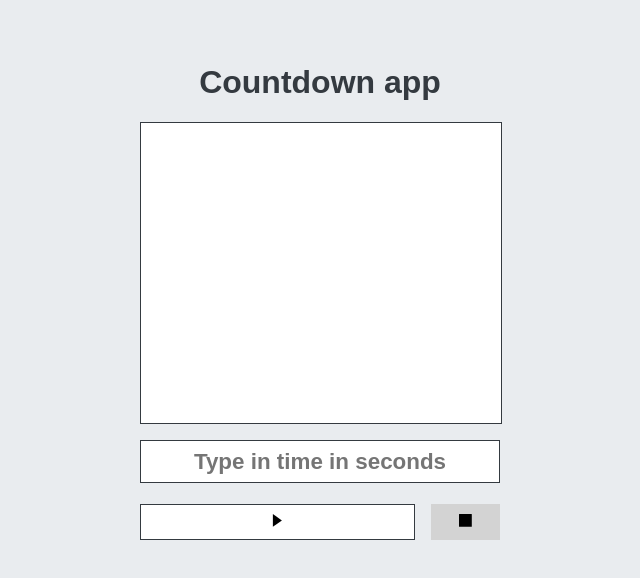
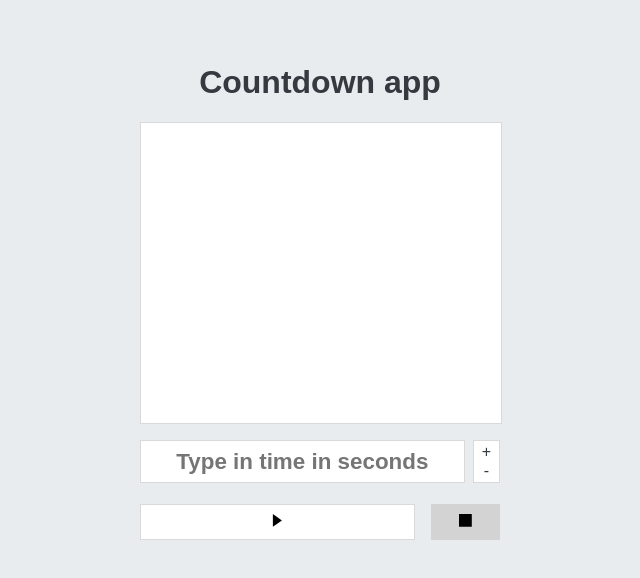
Before and after one commit to vr1e/countdown-timer, a Preact app: page / in a window 1280 px wide. Shown: the top 578 px of the page, without its empty margins (320-960 px from the left). Built offline with nearby package versions, Linux system fonts and the light colour scheme.

Commit message:
add small controll buttons

```diff
--- a/src/components/counter/time-enter.tsx
+++ b/src/components/counter/time-enter.tsx
@@ -17,6 +17,7 @@ export default function TimeEnter() {
 	}
 
 	return (
+		<div className='time-input'>
 			<input
 				type='number'
 				required
@@ -25,5 +26,20 @@ export default function TimeEnter() {
 				onInput={appContext.enterTimeValue}
 				onKeyPress={handleKeyPress}
 			/>
+			<div className='manual-controls'>
+				<a
+					className='manual-control'
+					name='plus'
+					onClick={appContext.controlTimeValue}>
+					+
+				</a>
+				<a
+					className='manual-control'
+					name='minus'
+					onClick={appContext.controlTimeValue}>
+					-
+				</a>
+			</div>
+		</div>
 	);
 }
--- a/src/contexts/CountdownContext.tsx
+++ b/src/contexts/CountdownContext.tsx
@@ -22,17 +22,20 @@ const CountdownContextProvider: FunctionComponent = props => {
 	const [isRunning, setIsRunning] = useState<null | boolean>(null);
 	const timeElapsed = useRef<HTMLDivElement>(null);
 
+	let inputTime: number;
+
 	/* updates entered time value to 1/10 of a second on play */
 	useEffect(() => {
 		let interval: NodeJS.Timer;
+		inputTime = parseInt(enteredTime);
 
 		if (isRunning) {
 			if (time === 0) {
-				setTime(parseInt(enteredTime) * 10);
+				setTime(inputTime * 10);
 			}
 
 			interval = setInterval(() => {
-				setTime(prevTime => prevTime - 1);
+				setTime(prevTime => (prevTime == 0 ? prevTime : prevTime - 1));
 			}, 100);
 		}
 
@@ -41,22 +44,24 @@ const CountdownContextProvider: FunctionComponent = props => {
 
 	/* updates visual elapsed time on time change and stops at time expired */
 	useEffect(() => {
-		const percentage = `00${Math.round(
-			(time / parseInt(enteredTime)) * 100
-		)}`.slice(-3);
+		inputTime = parseInt(enteredTime);
+
+		const percentage = `00${Math.round((time / inputTime) * 100)}`.slice(-3);
 		timeElapsed.current?.style.setProperty(
 			'transform',
 			`scaleY(0.${percentage})`
 		);
 
 		if (time === 0 && isRunning) {
+			setMessage('Your time expired!');
 			stop();
-			setMessage('Your time expired!');
 		}
 	}, [time]);
 
 	function play() {
-		if (enteredTime && parseInt(enteredTime) > 0) {
+		inputTime = parseInt(enteredTime);
+
+		if (enteredTime && inputTime > 0) {
 			setIsRunning(true);
 			setMessage('');
 		} else {
@@ -80,6 +85,20 @@ const CountdownContextProvider: FunctionComponent = props => {
 		setEnteredTime(e.currentTarget.value);
 	}
 
+	function controlTimeValue(e: any) {
+		const action = e.currentTarget.name;
+		inputTime = parseInt(enteredTime);
+
+		if (action === 'plus')
+			setEnteredTime(prevTime =>
+				!inputTime ? '1' : `${parseInt(prevTime) + 1}`
+			);
+		if (action === 'minus')
+			setEnteredTime(prevTime =>
+				!inputTime ? '0' : `${parseInt(prevTime) - 1}`
+			);
+	}
+
 	return (
 		<CountdownContext.Provider
 			value={{
@@ -90,6 +109,7 @@ const CountdownContextProvider: FunctionComponent = props => {
 				pause,
 				stop,
 				enterTimeValue,
+				controlTimeValue,
 				enteredTime,
 				timeElapsed,
 			}}>
--- a/src/styles/button.css
+++ b/src/styles/button.css
@@ -1,15 +1,12 @@
 button {
   cursor: pointer;
-  background-color: white;
-  border: 1px solid var(--body-txt);
+  background-color: var(--elm-bg);;
+  border: 1px solid var(--elm-border);
   font-size: 1.5rem;
   line-height: 0.8;
   outline: 0;
   color: var(--body-txt);
   padding: 0.5rem;
-  /* border-radius: 6px; */
-  /* transition: background 400ms; */
-  /* box-shadow: 0 0 0.5rem rgba(0, 0, 0, 0.3); */
 }
 
 button:disabled,
@@ -24,7 +21,7 @@ button:hover {
 }
 
 button:hover svg {
-  fill: white;
+  fill: var(--elm-bg);;
 }
 
 button:disabled:hover svg {
--- a/src/styles/controls.css
+++ b/src/styles/controls.css
@@ -6,8 +6,9 @@
 
 .counter input,
 .timeout {
-	border: 1px solid var(--body-txt);
-	background-color: white;
+	border: 1px solid var(--elm-border);
+	background-color: var(--elm-bg);
+	color: var(--body-txt);
 	/* box-shadow: 0 0 0.5rem rgba(0, 0, 0, 0.3); */
 	box-sizing: border-box;
 	font-size: 1.4rem;
@@ -18,3 +19,21 @@
 	text-align: center;
 	width: 100%;
 }
+
+.time-input {
+	display: flex;
+}
+
+.manual-controls {
+	border: 1px solid var(--elm-border);
+	background-color: var(--elm-bg);
+	margin-left: 0.5rem;
+	display: flex;
+	flex-direction: column;
+	padding: 0 0.5rem;
+	justify-content: center;
+}
+
+.manual-control {
+	cursor: pointer;
+}
--- a/src/styles/global.css
+++ b/src/styles/global.css
@@ -1,9 +1,20 @@
 :root {
 	--body-txt: #343a40;
 	--body-bg: #e9ecef;
+	--elm-bg: #fff;
+	--elm-border: #d9d9d9;
 	--disabled: #d3d3d3;
 	--validation: #ff7900;
 	--elapsed-time: #90e0ef;
+
+	/* dark */
+	/* --body-txt: #d3d3d3;
+	--body-bg: #161616;
+	--elm-bg: #333333;
+	--elm-border: transparent;
+	--disabled: #333;
+	--validation: #ff7900;
+	--elapsed-time: #66abff; */
 }
 
 body {
@@ -31,9 +42,9 @@ h1 {
 }
 
 .display-time {
-	background-color: white;
+	background-color: var(--elm-bg);
 	/* border-radius: 4px 4px 0 0; */
-	border: 1px solid var(--body-txt);
+	border: 1px solid var(--elm-border);
 	display: flex;
 	flex-direction: column-reverse;
 	height: 300px;
```
Lines whose indentation alone changed are shown as unchanged.
